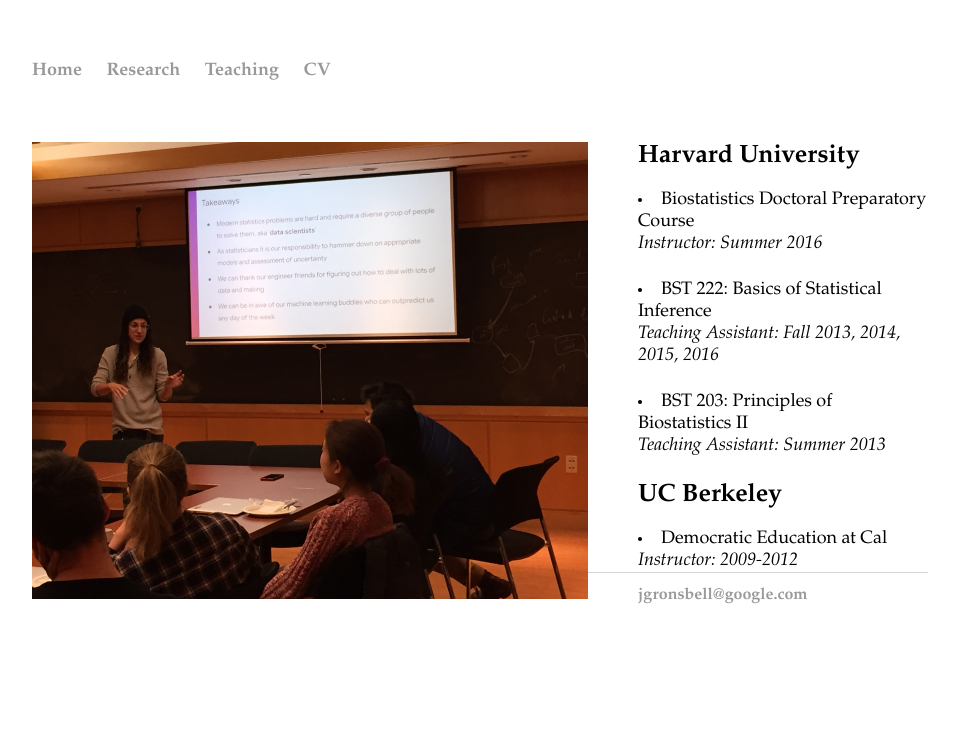
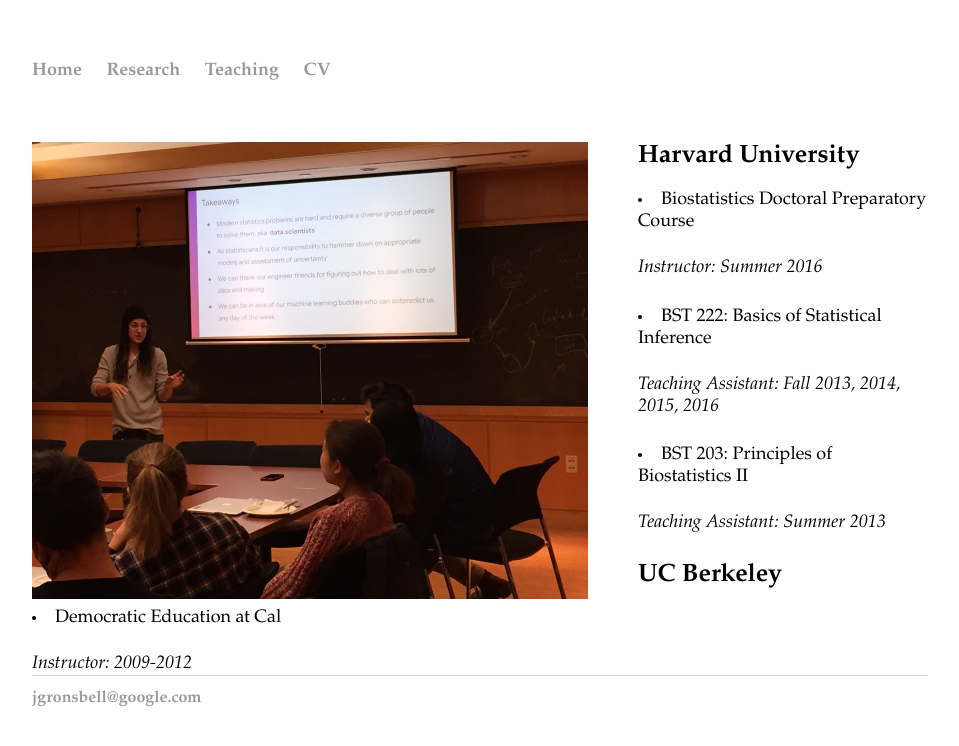
Before and after one commit to jgrons/old_website, a Jekyll site: the page built from teaching.html, in a window 1280 px wide. Shown: the top 746 px of the page, without its empty margins (160-1119 px from the left). Built offline with Jekyll 4.4.1, drawn with Linux system fonts in a browser that asks for light colours.

Commit message:
Update teaching.html

```diff
--- a/teaching.html
+++ b/teaching.html
@@ -17,27 +17,35 @@
 
 	<li style="font-size:18px; font-family: palatino"> Biostatistics Doctoral Preparatory Course </li>
 
+	<p style="margin-bottom:0.2cm;"> </p>
+
 	<em style="font-size:18px; font-family: palatino">   Instructor: Summer 2016 </em>
 
-	<p style="margin-bottom:0.6cm;"> </p>
+	<p style="margin-bottom:0.7cm;"> </p>
 
 	<li style="font-size:18px; font-family: palatino"> BST 222: Basics of Statistical Inference </li>
 
+	<p style="margin-bottom:0.2cm;"> </p>
+
 	<em style="font-size:18px; font-family: palatino">   Teaching Assistant: Fall 2013, 2014, 2015, 2016 </em>
 
-	<p style="margin-bottom:0.6cm;"> </p>
+	<p style="margin-bottom:0.7cm;"> </p>
 
 <li style="font-size:18px; font-family: palatino"> BST 203: Principles of Biostatistics II </li>
+
+	<p style="margin-bottom:0.2cm;"> </p>
 
 	<em style="font-size:18px; font-family: palatino">   Teaching Assistant: Summer 2013 </em>
 
 
-	<p style="margin-bottom:0.6cm;"> </p>
+	<p style="margin-bottom:0.7cm;"> </p>
 
 	<h1 style="font-size:25px; font-family: palatino"> UC Berkeley </h1>
 
  <li style="font-size:18px; font-family: palatino"> Democratic Education at Cal </li>
 
+	<p style="margin-bottom:0.2cm;"> </p>
+
 	<em style="font-size:18px; font-family: palatino">  Instructor: 2009-2012 </em>
 
 
```
